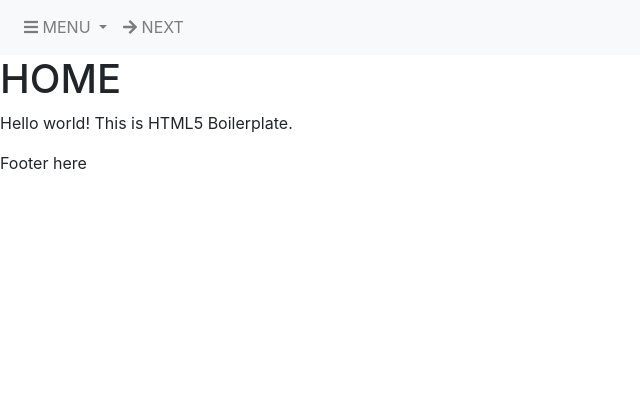
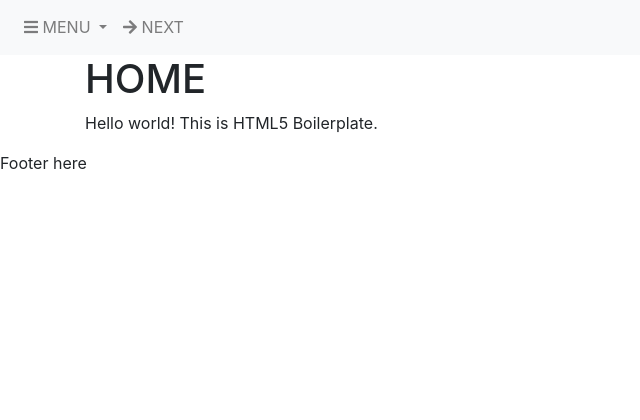
Before and after one commit to JulianSteinmann/4392_hyatt_prive_lens_newsletter, a PHP site: page / in a window 1280 px wide. Shown: the part 201-621 px from the top of the page, without its empty margins (0-640 px from the left). Run offline with PHP 8.4, Linux system fonts and the light colour scheme; some libraries are stand-ins or nearby versions.

Commit message:
Add containers

```diff
--- a/index.php
+++ b/index.php
@@ -1,6 +1,11 @@
 <?php include "header.php" ?>
+<main class="page--index">
 
-<h1>HOME</h1>
-<p>Hello world! This is HTML5 Boilerplate.</p>
+
+  <div class="container">
+    <h1>HOME</h1>
+    <p>Hello world! This is HTML5 Boilerplate.</p>
+  </div>
+</main>
 
 <?php include "footer.php" ?>
```
